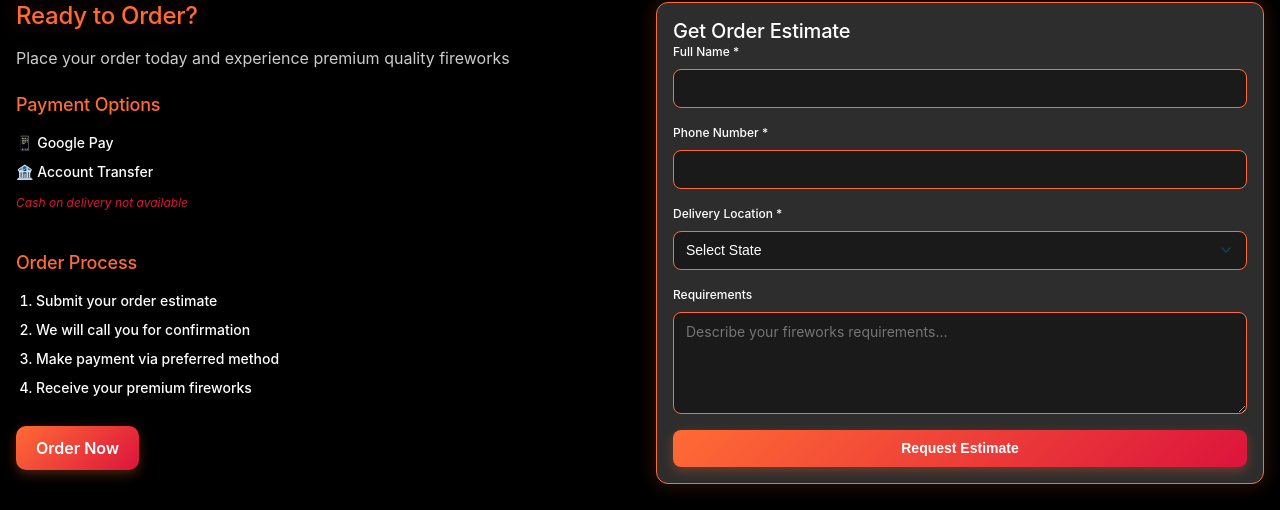
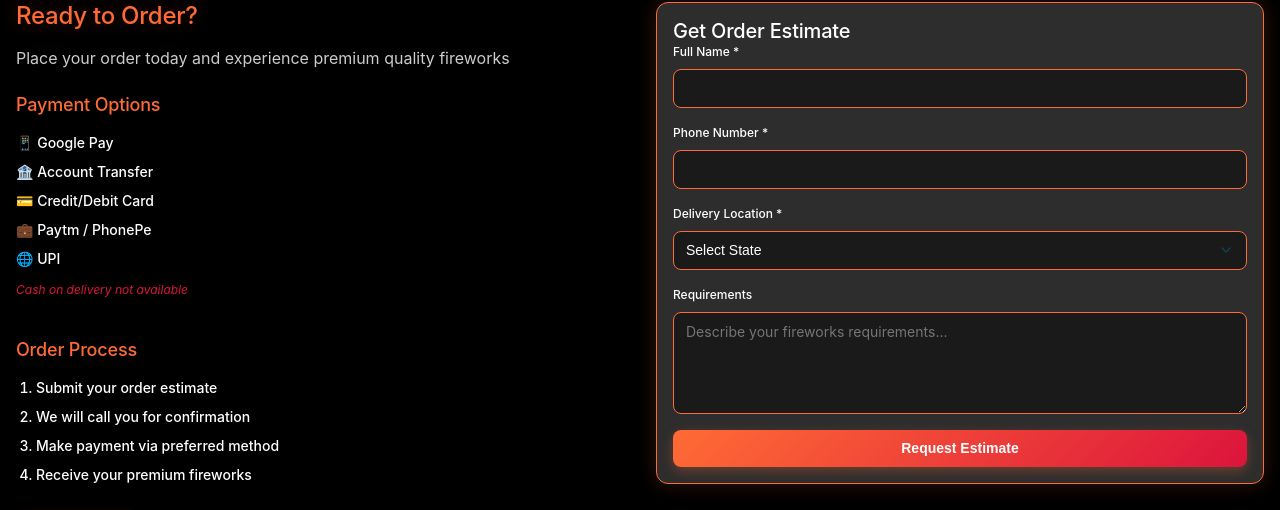
Before and after one commit to ParthaV30/Powerhouse-final, a plain HTML site: page powerhouse-crackers-production/index.html in a window 1280 px wide. Shown: the part 2116-2626 px from the top of the page. Drawn offline with Linux system fonts and the light colour scheme; a web font is replaced by a local one.

Commit message:
payment-update

```diff
--- a/powerhouse-crackers-production/index.html
+++ b/powerhouse-crackers-production/index.html
@@ -158,6 +158,9 @@
                             <ul class="payment__list">
                                 <li>📱 Google Pay</li>
                                 <li>🏦 Account Transfer</li>
+                                <li>💳 Credit/Debit Card</li>
+                                <li>💼 Paytm / PhonePe</li>
+                                <li>🌐 UPI</li>
                             </ul>
                             <p class="order__note">Cash on delivery not available</p>
                         </div>
```
